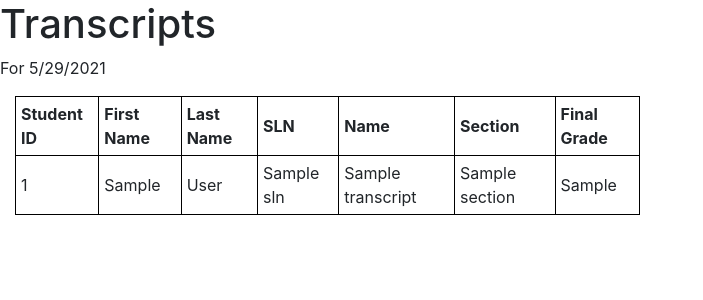
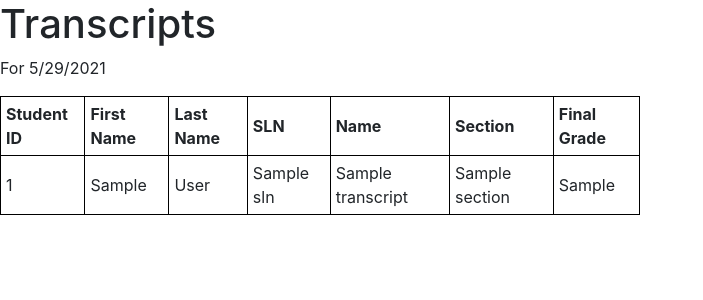
Before and after one commit to altaiiiir/Student-Roster-Website, a Flask app: page /Transcript in a window 1280 px wide. Shown: the part 251-551 px from the top of the page, without its empty margins (0-703 px from the left). Run offline with Flask 2, Linux system fonts and the light colour scheme; a database or web service that is not in the repository returns one stand-in record (values such as "Sample title"); some libraries are stand-ins or nearby versions.

Commit message:
modified transcript table

```diff
--- a/templates/Transcripts.html
+++ b/templates/Transcripts.html
@@ -12,9 +12,9 @@
    table {
       border-spacing: 15px;
    }
+</style>
 
-</style>
-<div class="container-fluid">
+<div class="center">
    <table style="width:50%" align="left">
    <tr><th>Student ID</th><th>First Name</th><th>Last Name</th><th>SLN</th><th>Name</th><th>Section</th><th>Final Grade</th></tr>
    {% for thing in things %}
```
